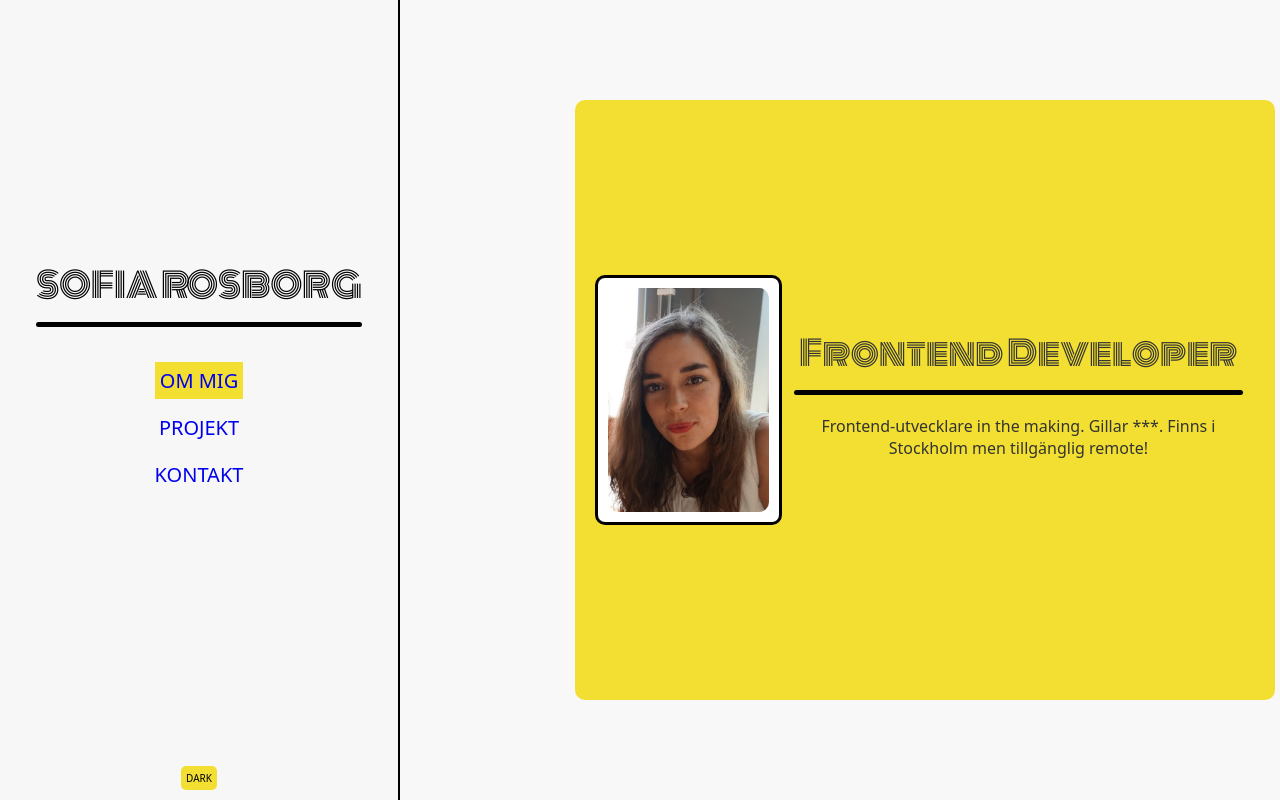
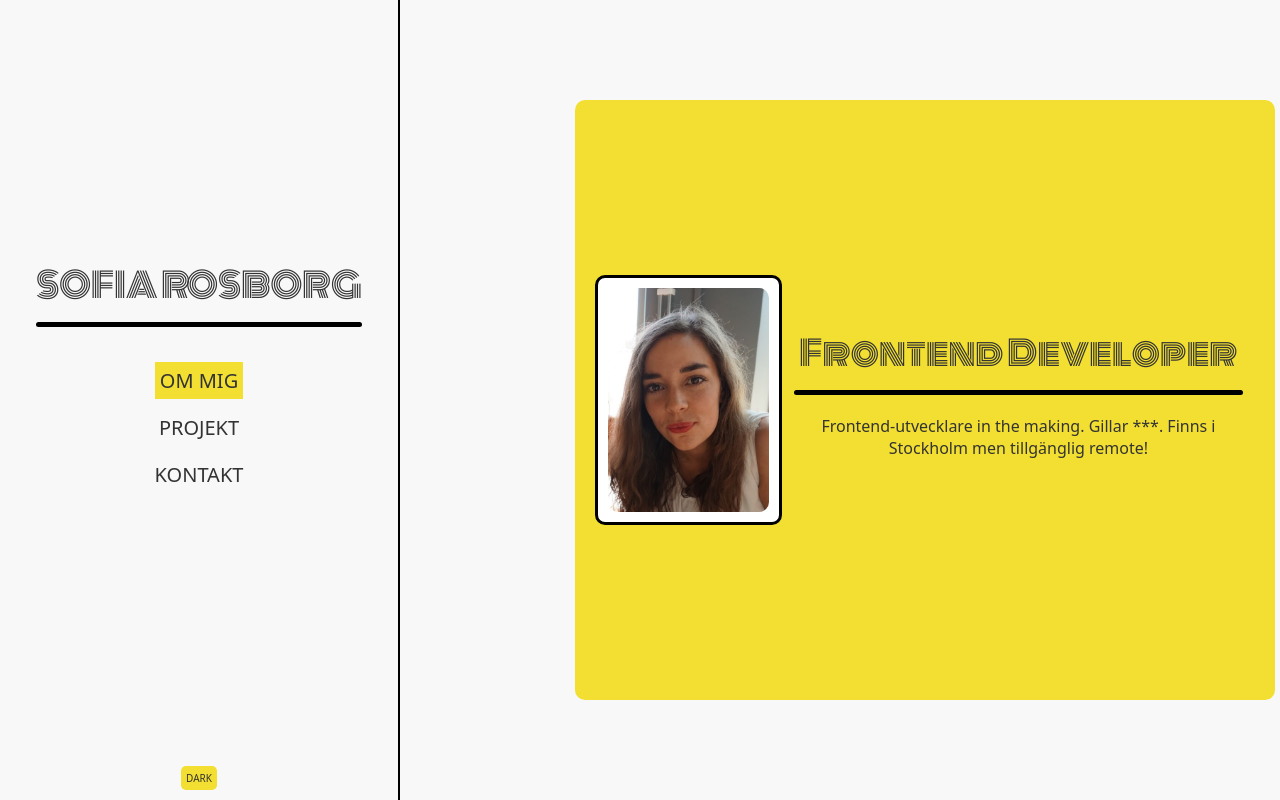
Before and after one commit to sofrosb/individuell-examination-frontendramverk-Sofia-Rosborg, a React (Vite) app in the folder examination/: page / in a window 1280 px wide. Built offline with nearby package versions, Linux system fonts and the light colour scheme; a web font is replaced by a local one.

Commit message:
fixat styling till dark/light mode

```diff
--- a/examination/src/App.jsx
+++ b/examination/src/App.jsx
@@ -12,7 +12,7 @@ function App() {
   const themeClass = theme === "light" ? "light-theme" : "dark-theme";
   return (
     <Router>
-      <section className={`app-container ${themeClass}`}>
+      <section className={`${themeClass}`}>
         <Sidebar />
         <Routes>
           <Route path="/" element={<About />}></Route>
--- a/examination/src/components/Sidebar.css
+++ b/examination/src/components/Sidebar.css
@@ -25,13 +25,20 @@ aside {
   align-items: center;
 }
 
-span {
+.sidebar-span {
   display: block;
   width: 100%;
   height: 5px;
-  background-color: #000;
   margin: 10px 0 30px;
   border-radius: 5px;
+}
+
+.sidebar-span.light-theme {
+  background-color: #000;
+}
+
+.sidebar-span.dark-theme {
+  background-color: #fff;
 }
 
 h2 {
@@ -55,8 +62,12 @@ li.active a {
   padding: 5px;
 }
 
-button {
-  background-color: #f2df31;
+.dark-theme li.active a {
+  background-color: #3c50d1;
+  color: #fff;
+}
+
+.theme-toggle-button {
   border: none;
   padding: 5px;
   border-radius: 5px;
@@ -66,3 +77,31 @@ button {
   font-family: inherit;
   text-transform: uppercase;
 }
+
+.theme-toggle-button.light-theme {
+  background-color: #f2df31;
+}
+
+.theme-toggle-button.dark-theme {
+  background-color: #3c50d1;
+  color: #fff;
+}
+
+.light-theme {
+  background-color: #f8f8f8;
+  color: #333;
+}
+
+.dark-theme {
+  background-color: #333;
+  color: #fff;
+}
+
+aside.dark-theme {
+  border-right: 2px solid #fff;
+}
+
+.menu-item.dark-theme .custom-link:focus {
+  background-color: #3c50d1;
+  color: #fff;
+}
--- a/examination/src/components/Sidebar.jsx
+++ b/examination/src/components/Sidebar.jsx
@@ -1,24 +1,46 @@
 import React from "react";
 import { Link, useLocation } from "react-router-dom";
+import { useSelector } from "react-redux";
+import ThemeToggle from "./ThemeToggle";
 import "./Sidebar.css";
-import ThemeToggle from "./ThemeToggle";
+
 export default function Sidebar() {
   const location = useLocation();
+  const theme = useSelector((state) => state.theme.theme);
+  const themeClass = theme === "light" ? "light-theme" : "dark-theme";
 
   return (
-    <aside className="sidebar">
+    <aside className={`sidebar ${themeClass}`}>
       <div className="sidebar-container">
         <h2>Sofia Rosborg</h2>
-        <span></span>
+        <span className={`sidebar-span ${themeClass}`}></span>
         <ul>
-          <li className={location.pathname === "/" ? "active" : ""}>
-            <Link to="/">Om mig</Link>
+          <li
+            className={`menu-item ${
+              location.pathname === "/" ? "active" : ""
+            } ${themeClass}`}
+          >
+            <Link to="/" className={`custom-link ${themeClass}`}>
+              Om mig
+            </Link>
           </li>
-          <li className={location.pathname === "/projects" ? "active" : ""}>
-            <Link to="/projects">Projekt</Link>
+          <li
+            className={`menu-item ${
+              location.pathname === "/projects" ? "active" : ""
+            } ${themeClass}`}
+          >
+            <Link to="/projects" className={`custom-link ${themeClass}`}>
+              Projekt
+            </Link>
           </li>
-          <li className={location.pathname === "/contact" ? "active" : ""}>
-            <Link to="/contact">Kontakt</Link>
+          <li
+            className={`menu-item ${
+              location.pathname === "/contact" ? "active" : ""
+            } ${themeClass}`}
+          >
+            <Link to="/contact" className={`custom-link ${themeClass}`}>
+              Kontakt
+            </Link>
           </li>
         </ul>
       </div>
--- a/examination/src/components/ThemeToggle.jsx
+++ b/examination/src/components/ThemeToggle.jsx
@@ -7,7 +7,12 @@ export default function ThemeToggle() {
   const theme = useSelector((state) => state.theme.theme);
 
   return (
-    <button onClick={() => dispatch(toggleTheme())}>
+    <button
+      className={`theme-toggle-button ${
+        theme === "light" ? "light-theme" : "dark-theme"
+      }`}
+      onClick={() => dispatch(toggleTheme())}
+    >
       {" "}
       {theme === "light" ? "Dark" : "Light"}{" "}
     </button>
--- a/examination/src/pages/About.css
+++ b/examination/src/pages/About.css
@@ -7,7 +7,6 @@
 
 .about-container {
   display: flex;
-  /* flex-direction: column; */
   align-items: center;
   justify-content: center;
   height: 600px;
@@ -16,6 +15,15 @@
   background-color: #f2df31;
   border-radius: 10px;
   padding: 0px 20px;
+}
+
+.about-container.light-theme {
+  background-color: #f2df31;
+}
+
+.about-container.dark-theme {
+  background-color: #3c50d1;
+  color: #fff;
 }
 
 .about-image-container {
@@ -42,7 +50,13 @@
   display: block;
   width: 95%;
   height: 5px;
-  background-color: #000;
   margin: 10px 0 20px;
   border-radius: 5px;
 }
+
+.line.light-theme {
+  background-color: #000;
+}
+.line.dark-theme {
+  background-color: #fff;
+}
--- a/examination/src/pages/About.jsx
+++ b/examination/src/pages/About.jsx
@@ -1,9 +1,16 @@
 import React from "react";
+import { useSelector } from "react-redux";
 import "./About.css";
 export default function About() {
+  const theme = useSelector((state) => state.theme.theme);
+
   return (
     <main className="about">
-      <section className="about-container">
+      <section
+        className={`about-container ${
+          theme === "light" ? "light-theme" : "dark-theme"
+        }`}
+      >
         <article className="about-image-container">
           <img
             src="./src/assets/foto.jpg"
@@ -14,7 +21,11 @@ export default function About() {
         <article className="about-details">
           <div className="about-title">
             <h2>Frontend Developer</h2>
-            <span className="line"></span>
+            <span
+              className={`line ${
+                theme === "light" ? "light-theme" : "dark-theme"
+              }`}
+            ></span>
           </div>
           <p>
             Frontend-utvecklare in the making. Gillar ***. Finns i Stockholm men
--- a/examination/src/pages/Contact.jsx
+++ b/examination/src/pages/Contact.jsx
@@ -59,7 +59,6 @@ export default function Contact() {
             placeholder="Namn"
           />
         </div>
-
         <div className="input-container">
           <Icon path={mdiEmailOutline} size={1} className="icon" />
           <input
--- a/examination/src/pages/Projects.css
+++ b/examination/src/pages/Projects.css
@@ -13,12 +13,18 @@
   justify-content: center;
   height: 450px;
   width: 700px;
+  border-radius: 10px;
+  padding: 0px 20px;
+}
+
+.projects-container.light-theme {
   background: linear-gradient(
       rgba(237, 225, 116, 0.629),
       rgba(242, 223, 49, 0.5)
     ),
     url("src/assets/pattern-yellow.png");
-  /* background-color: #f2df31; */
-  border-radius: 10px;
-  padding: 0px 20px;
 }
+
+.projects-container.dark-theme {
+  background: url("src/assets/pattern-black-white.png");
+}
--- a/examination/src/pages/Projects.jsx
+++ b/examination/src/pages/Projects.jsx
@@ -1,8 +1,11 @@
 import React from "react";
 import { useEffect, useState } from "react";
+import { useSelector } from "react-redux";
 import "./Projects.css";
+
 export default function Projects() {
   const [projects, setProjects] = useState([]);
+  const theme = useSelector((state) => state.theme.theme);
 
   useEffect(() => {
     fetch("https://api.github.com/users/sofrosb/repos")
@@ -16,7 +19,11 @@ export default function Projects() {
 
   return (
     <main className="projects">
-      <section className="projects-container">
+      <section
+        className={`projects-container ${
+          theme === "light" ? "light-theme" : "dark-theme"
+        }`}
+      >
         <h2>GitHub-projekt</h2>
         <ul>
           {projects.map((project) => (
```
Also changed, not shown: 1 other file (tests, documents, lock files or other folders).
